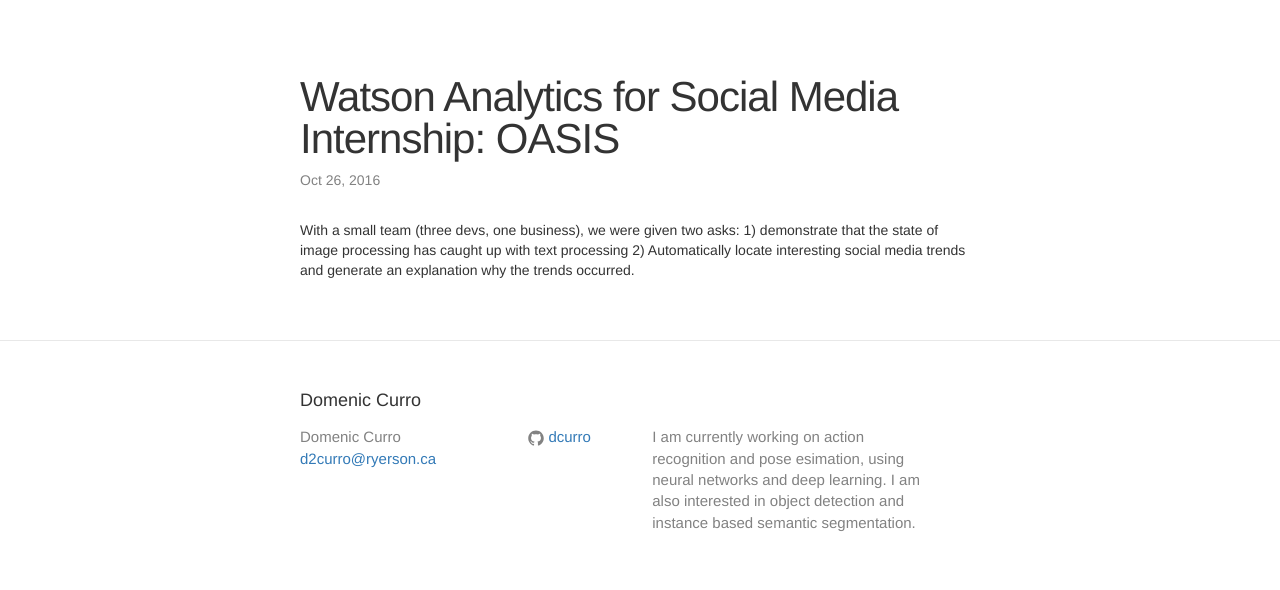
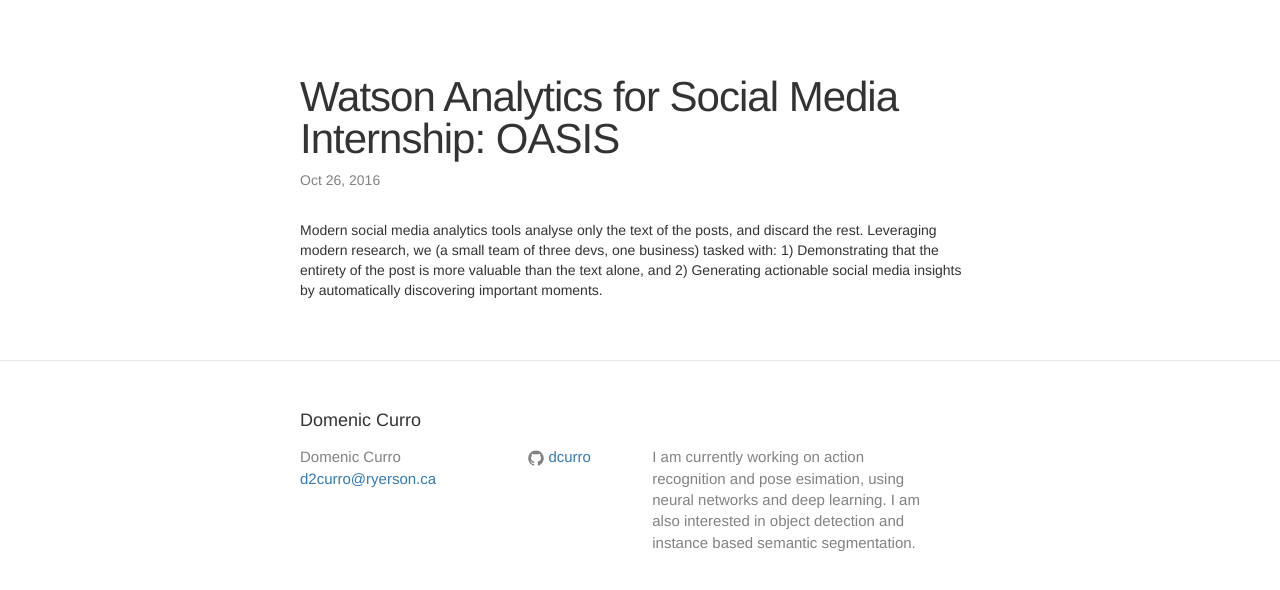
Before and after one commit to DCurro/dcurro.github.io, a Jekyll site: the page built from _posts/2016-08-01-oasis.markdown, in a window 1280 px wide, cut to the strip 289-879 px from the top of the page. Built offline with Jekyll 4.4.1, drawn with Linux system fonts in a browser that asks for light colours.

Commit message:
oasis text update

```diff
--- a/_posts/2016-08-01-oasis.markdown
+++ b/_posts/2016-08-01-oasis.markdown
@@ -5,4 +5,4 @@
 categories: machine learning
 image: https://raw.githubusercontent.com/DCurro/dcurro.github.io/master/_assets/oasis.png
 ---
-With a small team (three devs, one business), we were given two asks: 1) demonstrate that the state of image processing has caught up with text processing 2) Automatically locate interesting social media trends and generate an explanation why the trends occurred.
+Modern social media analytics tools analyse only the text of the posts, and discard the rest. Leveraging modern research, we (a small team of three devs, one business) tasked with: 1) Demonstrating that the entirety of the post is more valuable than the text alone, and 2) Generating actionable social media insights by automatically discovering important moments.
```
